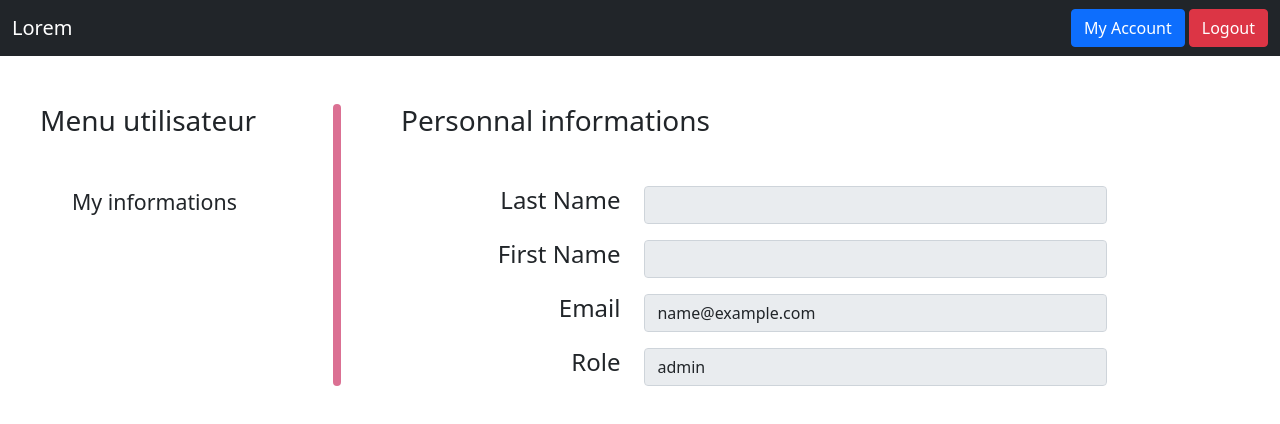
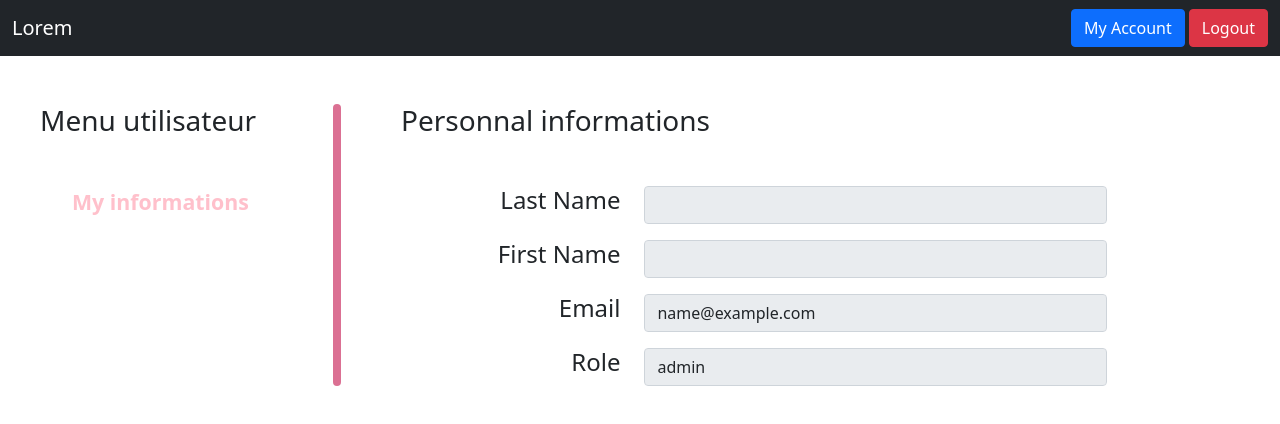
Before and after one commit to projet-technique-h3-2022/LoremFront, a Vue app: page /myAccount in a window 1280 px wide. Shown: the top 424 px of the page. Built offline with nearby package versions, Linux system fonts and the light colour scheme; sample sign-in values are in the browser's storage.

Commit message:
add: css to UserMenu for active page

```diff
--- a/src/components/UserMenu.vue
+++ b/src/components/UserMenu.vue
@@ -1,17 +1,21 @@
 <script setup>
 import { useUserStore } from "@/services/UserStore";
 const { user } = useUserStore();
+
+const props = defineProps({
+    view: Number
+})
 </script>
 
 <template>
     <div class="UserMenu col-md-3 leftContent">
         <h3>Menu utilisateur</h3>
         <ul class="mt-5 noselect">
-            <li @click="$emit('changeView', 0)" class="listBtn">My informations</li>
-            <li @click="$emit('changeView', 1)" v-show="user.role == 'author'" class="listBtn">My articles</li>
-            <li @click="$emit('changeView', 2)" v-show="user.role == 'editor'" class="listBtn">My groups</li>
-            <li @click="$emit('changeView', 3)" v-show="user.role == 'author'" class="listBtn">Publication requests</li>
-            <li @click="$emit('changeView', 4)" v-show="user.role == 'editor'" class="listBtn">Publication requests</li>
+            <li @click="$emit('changeView', 0)" :class="['listBtn', {active: view == 0}]">My informations</li>
+            <li @click="$emit('changeView', 1)" v-show="user.role == 'author'" :class="['listBtn', {active: view == 1}]">My articles</li>
+            <li @click="$emit('changeView', 2)" v-show="user.role == 'editor'" :class="['listBtn', {active: view == 2}]">My groups</li>
+            <li @click="$emit('changeView', 3)" v-show="user.role == 'author'" :class="['listBtn', {active: view == 3}]">Publication requests</li>
+            <li @click="$emit('changeView', 4)" v-show="user.role == 'editor'" :class="['listBtn', {active: view == 4}]">Publication requests</li>
         </ul>
         <div class="separator"></div>
     </div>
@@ -38,6 +42,11 @@ li {
     color: palevioletred;
 }
 
+.active {
+    color: pink;
+    font-weight: bold;
+}
+
 .leftContent {
     position: relative;
 }
--- a/src/pages/MyAccount.vue
+++ b/src/pages/MyAccount.vue
@@ -30,15 +30,14 @@ const editArticle = (id) => {
 <template>
     <div class="MyAccount">
         <div class="row mt-5 ms-3">
-            <UserMenuVue @change-view="changeView"/>
+            <UserMenuVue @change-view="changeView" :view="view"/>
             <div class="col-md-7 ms-5">
 
                 <UserInfo v-if="view == 0"/>
                 <MyArticlesVue v-if="view == 1" @add-article="addArticle" @edit-article="editArticle" />
                 <MyGroupsVue v-if="view == 2"/>
                 <MyRequestVue v-if="view == 3" />
-                <EditorPublicationRequest v-if="view == 4" /> <!-- request pour editor -->
-                <!-- <MyRequestVue v-if="view == 4" /> --> <!-- request pour editor -->
+                <EditorPublicationRequest v-if="view == 4" />
                 <AddEditArticleVue v-if="view == 5" @article-added="view = 1" :articleId="articleId" />
 
             </div>
```
